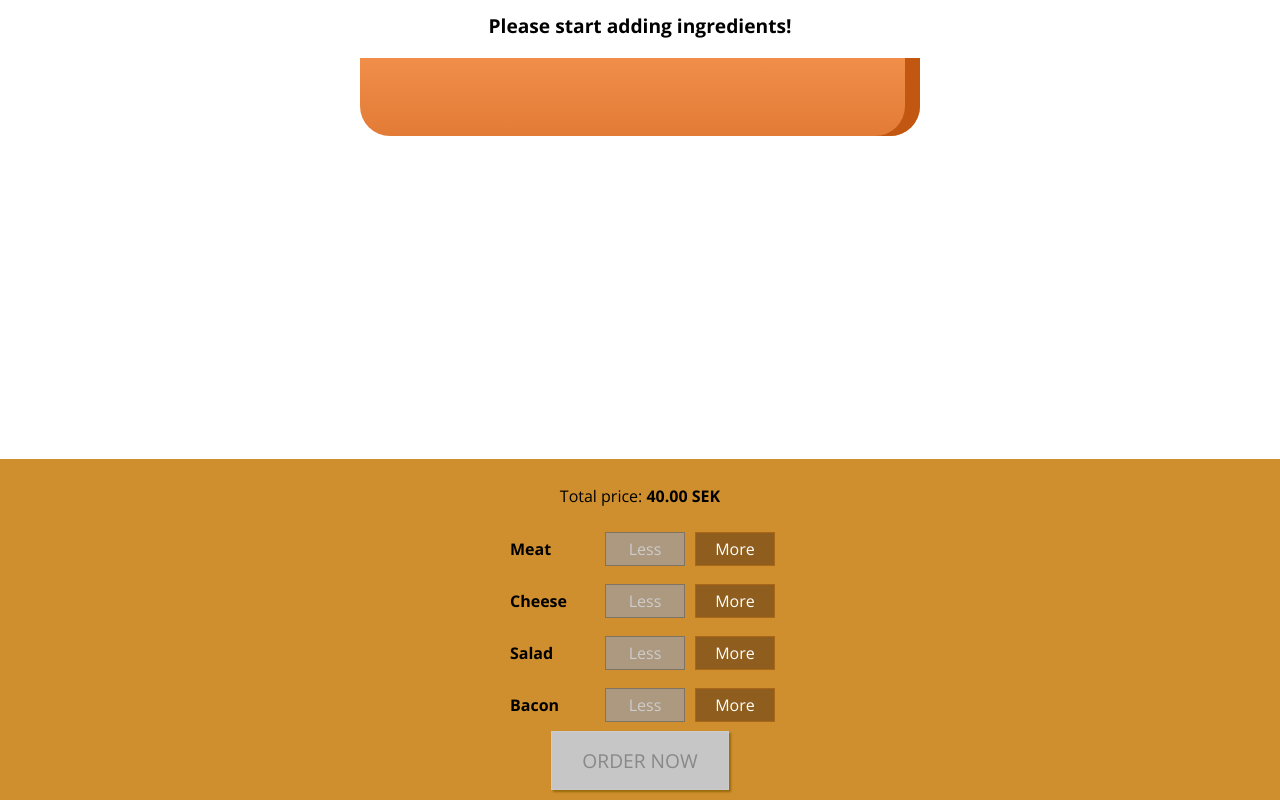
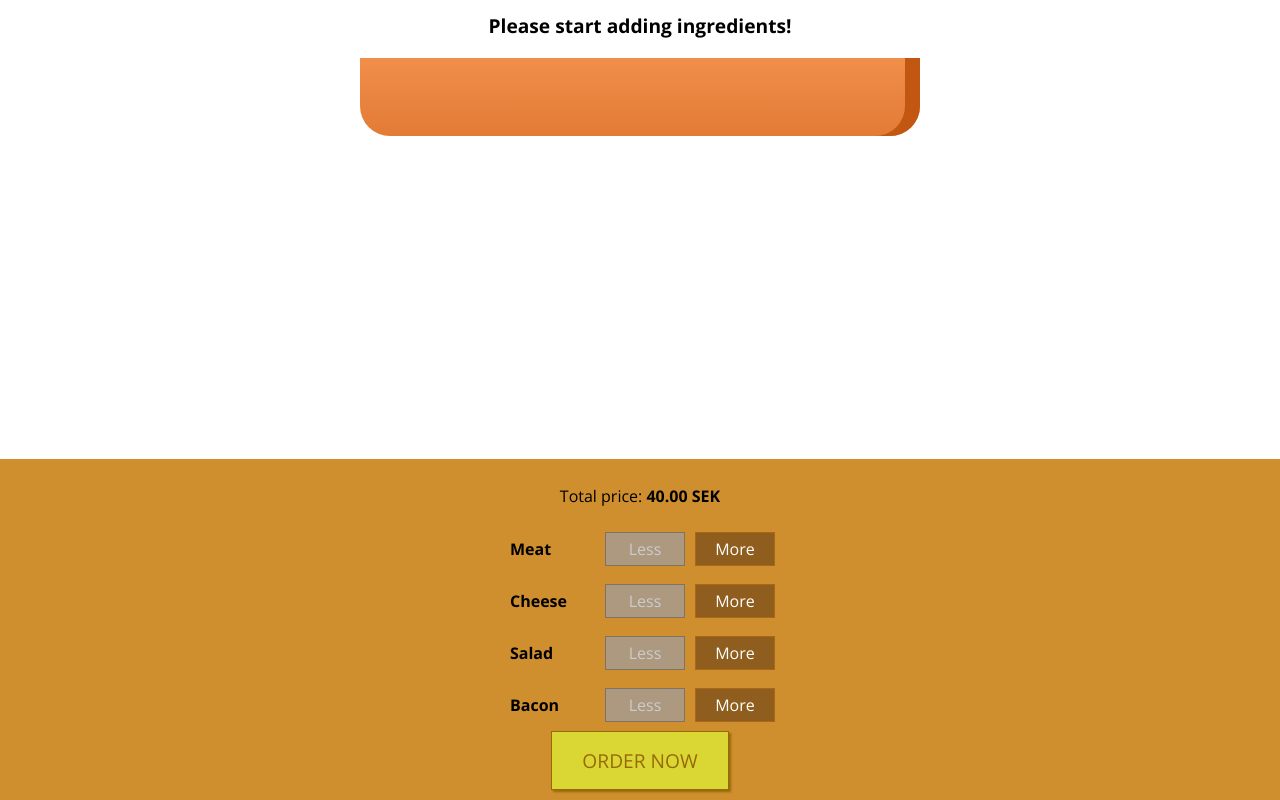
Before and after one commit to janko101/burger-builder-app, a React (Create React App) app: page / in a window 1280 px wide. Shown: the part 213-1013 px from the top of the page. Built offline with nearby package versions, Linux system fonts and the light colour scheme.

Commit message:
Removes purchasable from component state and uses only update purchasable method to enable order button when first ing is added

```diff
--- a/src/Components/BurgerBuilder.jsx
+++ b/src/Components/BurgerBuilder.jsx
@@ -11,7 +11,6 @@ import * as actionTypes from "../store/actions"
 
 class BurgerBuilder extends Component {
   state = {
-    purchasable: false,
     ordering: false,
     loading: false,
     error: false,
@@ -57,7 +56,7 @@ class BurgerBuilder extends Component {
       .reduce((sum, el) => {
         return sum + el;
       }, 0);
-    this.setState({ purchasable: sum > 0 });
+    return sum > 0;
   };
 
   render() {
@@ -86,7 +85,7 @@ class BurgerBuilder extends Component {
             removedIngredient={this.props.onIngredientRemoved}
             disabled={disabledButton}
             totalPrice={this.props.price}
-            purchasable={this.state.purchasable}
+            purchasable={this.updatePurchasable}
             ordered={this.purchaseHandler}
           />
         </>
```
